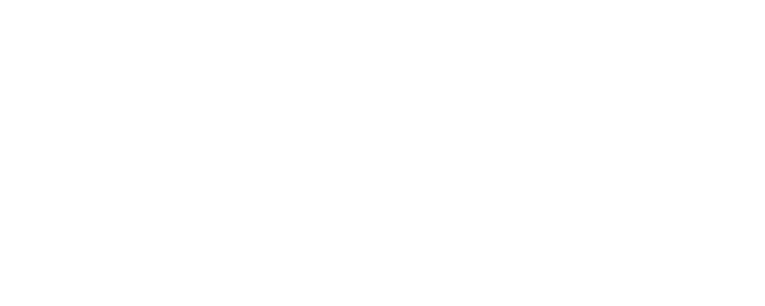
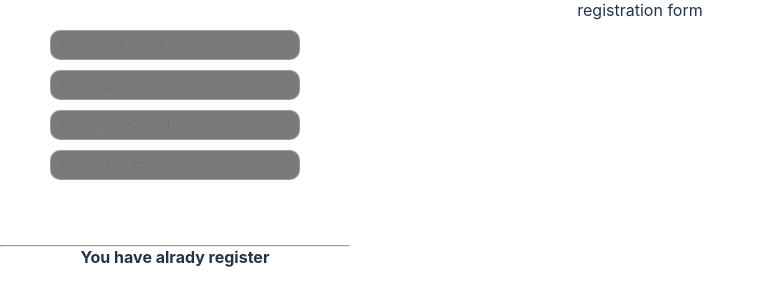
Before and after one commit to Sombhu2022/image_view, a React (Vite) app: page /auth/registretion in a window 1280 px wide. Before the commit this address had no page. Shown: the top 306 px of the page, without its empty margins (0-765 px from the left). Built offline with nearby package versions, Linux system fonts and the light colour scheme.

Commit message:
authentication add

```diff
--- a/src/App.jsx
+++ b/src/App.jsx
@@ -4,6 +4,8 @@
 
 import Option from './pages/options/Option'
 import { Toaster } from "react-hot-toast";
+import Login from './pages/auth/login/Login';
+import Register from './pages/auth/register/register'
 
 function App() {
 
@@ -14,6 +16,9 @@
       <Routes>
         <Route path='/' element={<Home />}/>
         <Route path='/:id' element={<Option/>}/>
+        <Route path='/auth/registretion' element={<Register/>}/>
+        <Route path='/auth/login' element={<Login/>}/>
+
       </Routes>
     </Router>
   )
--- /dev/null
+++ b/src/pages/auth/login/Login.jsx
@@ -0,0 +1,50 @@
+import axios from 'axios';
+import React, { useState } from 'react'
+import './login.scss'
+import toast from 'react-hot-toast';
+import { useNavigate } from 'react-router-dom';
+function Login() {
+  const [data , setData] = useState({});
+  const navigate = useNavigate()
+  const hendleData = (e)=>{
+        setData({...data,[e.target.name]:e.target.value})
+   }
+
+  const hendleSubmit =async (e)=>{
+     e.preventDefault();
+     try {
+      const config = {headers:{'Content-type':'application/json'}}
+      const res= await axios.post('http://localhost:8080/auth/login' , data,config)
+
+      if (res.data.success == true){
+        toast.success(res.data.message)
+        navigate('/')
+      }
+      else{
+        toast.success(res.data.message)
+        navigate('/auth/ragistretion')
+      }
+
+     } catch (error) {
+
+      console.log(error)
+      toast.error('connection faild , plese check internet connection')
+
+     }
+  }
+
+
+  return (
+    <div>Login
+      <form action="" onSubmit={hendleSubmit}>
+
+      <input type="email" name="email" id="" placeholder='enter valid Email' onChange={hendleData} />
+      <input type="password" name="password" id="" placeholder='enter vaild password ' onChange={hendleData}/>
+      <button type='submit'>Log In</button>
+      </form>
+
+    </div>
+  )
+}
+
+export default Login
--- /dev/null
+++ b/src/pages/auth/register/register.jsx
@@ -0,0 +1,64 @@
+import React, { useState } from 'react'
+import Login from '../login/Login'
+import { Link, useNavigate } from "react-router-dom";
+import axios from 'axios';
+import toast from 'react-hot-toast';
+import './register.scss'
+
+function register() {
+    const [data , setData] = useState({})
+    const handleData= async(e)=>{
+
+        setData({ ...data , [e.target.name]:e.target.value})
+        console.log(data)
+    }
+
+    const createNewUser= async (e)=>{
+        e.preventDefault();
+
+        try {
+
+          if(!Object.entries(data).length){
+            toast.error('plese input valid data...',{position:'bottom-center'})
+            }
+        else{
+                if(data.password != data.cpassword){
+                  console.log(data.password , data.cpassword)
+                  toast.error('password and confirm password are not match',{position:'bottom-center'})
+              }
+              else{
+
+                  const config = {headers:{'Content-type':'application/json'}};
+                  const res= await axios.post('http://localhost:8080/auth/register',data,config)
+                  console.log(res)
+                  toast.success(res.data.message)
+            }
+        }
+
+        } catch (error) {
+          console.error('err',error)
+         toast.error('poor connection');
+
+        }
+
+    }
+
+  return (
+    <div>registration form
+       <form action="" onSubmit={createNewUser}>
+       <input type="name"  placeholder='enter fullname ' name='name' onChange={handleData}/>
+       <input type="email" name="email" id="email" placeholder='enter Email' onChange={handleData} />
+       <input type="password" name="password" id="pass1" placeholder='enter password ' onChange={handleData}/>
+       <input type="password" name="cpassword" id="pass2" placeholder='enter  confirm password' onChange={handleData} />
+       <button type='submit'> Register </button>
+       <hr />
+       <b>You have alrady register </b>
+       <Link to={'/auth/login'}> <button> Log in </button> </Link>
+       </form>
+
+
+    </div>
+  )
+}
+
+export default register
--- /dev/null
+++ b/src/pages/auth/register/register.scss
@@ -0,0 +1,48 @@
+*{
+    margin: 0;
+    padding: 0;
+    box-sizing: border-box;
+}
+
+
+div {
+
+		width: 100%;
+
+		form {
+			height: 340px;
+			width: 350px;
+			text-align: center;
+            justify-content: center;
+
+			> input {
+				width: 250px;
+				height: 30px;
+                border-radius: 10px;
+                margin-top: 10px;
+				background: transparent;
+                border: 1px solid rgba(255, 255, 255, 0.248);
+				outline: none;
+				color:white;
+				font-size: 16px;
+                text-align: left;
+                padding: 10px;
+				background-color: #2424249a;
+			}
+			button {
+				background: transparent;
+                color: white;
+                padding: 10px 20px;
+                width: 70%;
+                border: 2px solid white;
+                border-radius: 20px;
+                margin: 10px 0px;
+                transition: 0.3s;
+                font-size: 18px;
+                cursor: pointer;
+                &:hover{
+                    background-color: rgba(11, 103, 28, 0.648);
+                }
+			}
+		}
+	}
--- a/src/pages/home/home.scss
+++ b/src/pages/home/home.scss
@@ -76,5 +76,9 @@
 
 	.data-container {
 		flex-direction: column;
+		> div{
+			width: 100%;
+
+		}
 	}
 }
--- a/src/pages/options/Option.jsx
+++ b/src/pages/options/Option.jsx
@@ -31,7 +31,7 @@
 			}
 		} catch (err) {
 			console.log(err);
-		}
+		}``
 	};
 
 	return (
```
Also changed, not shown: src/pages/auth/login/login.scss (added).
